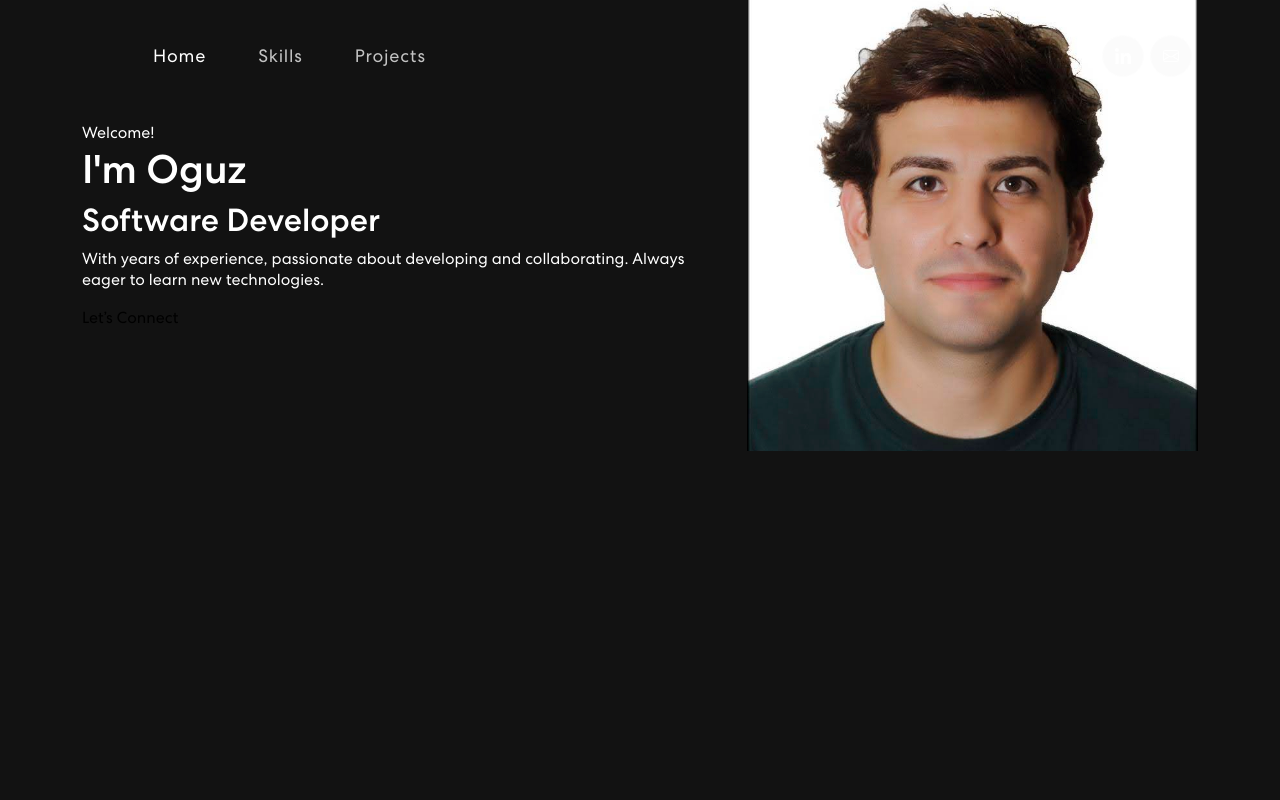
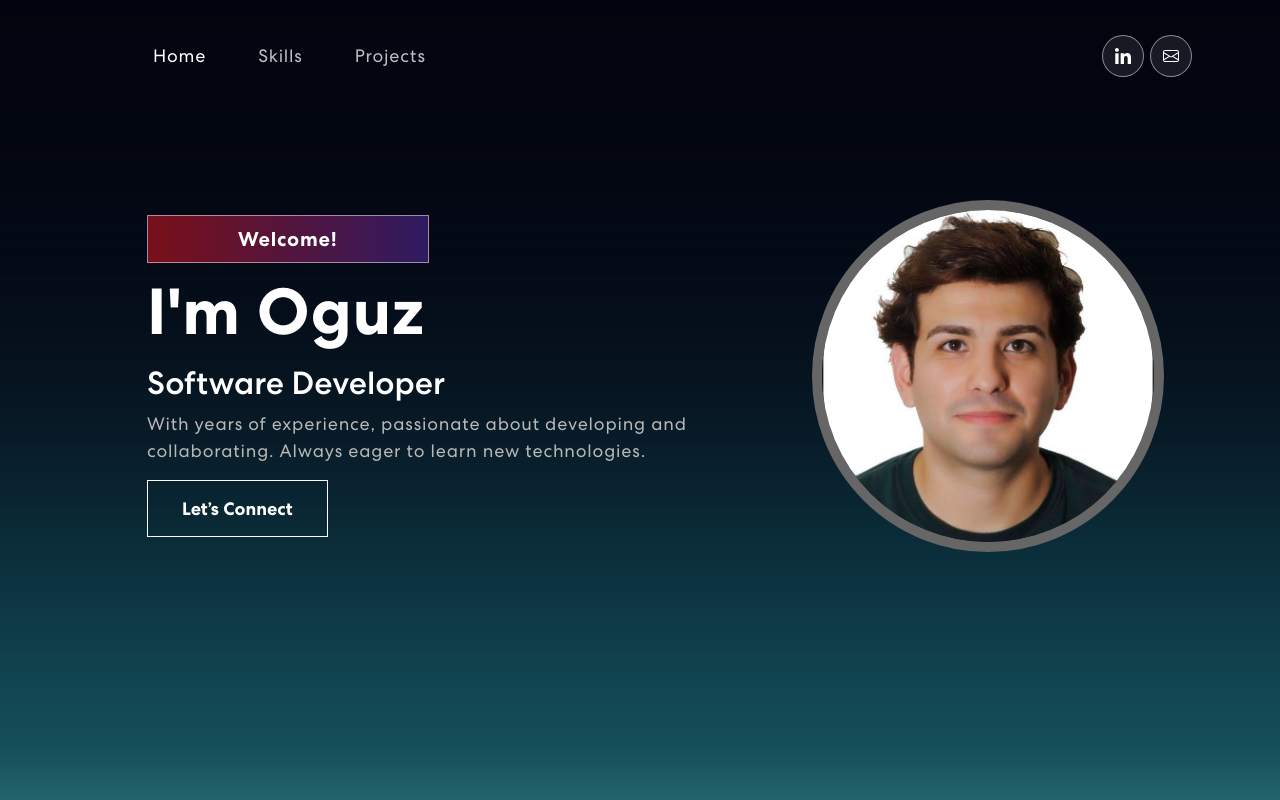
Before and after one commit to okaanyildiz/react-portfolio-app, a React (Create React App) app: page / in a window 1280 px wide. Built offline with nearby package versions, Linux system fonts and the light colour scheme.

Commit message:
Add style to Banner component

```diff
--- a/src/App.css
+++ b/src/App.css
@@ -272,3 +272,119 @@ nav.navbar .navbar-toggler[aria-expanded="true"] .navbar-toggler-icon:before {
 nav.navbar .navbar-toggler[aria-expanded="true"] .navbar-toggler-icon {
     border-color: transparent;
 }
+
+/* BANNER */
+.banner {
+    margin-top: 0;
+    padding: 200px 0 100px 130px;
+    height: 100vh;
+    background-image: url('./assets/img/banner2.webp');
+    background-image: url('./assets/img/banner1.jpeg');
+    background-position: top center;
+    background-size: cover;
+    background-repeat: no-repeat;
+}
+
+.banner .tagline {
+    font-weight: 700;
+    letter-spacing: 0.8px;
+    padding: 8px 90px;
+    background: linear-gradient(90.21deg, rgba(248, 21, 21, 0.5) -5.91%, rgba(74, 47, 189, 0.5) 111.58%);
+    border: 1px solid rgba(255, 255, 255, 0.5);
+    font-size: 20px;
+    margin-bottom: 16px;
+    display: inline-block;
+}
+
+.banner h1 {
+    font-size: 65px;
+    font-weight: 700;
+    letter-spacing: 0.8px;
+    line-height: 1;
+    margin-bottom: 20px;
+    display: block;
+}
+
+.banner p {
+    color: #B8B8B8;
+    font-size: 18px;
+    letter-spacing: 0.8px;
+    line-height: 1.5em;
+    width: 96%;
+}
+
+.banner button {
+    font-weight: 700;
+    color: #fff;
+    border: 1px solid #fff;
+    padding: 16px 34px;
+    font-size: 18px;
+    position: relative;
+    background-color: transparent;
+    transition: 0.3s ease-in-out;
+}
+
+.banner button span {
+    z-index: 1;
+}
+
+.banner button::before {
+    content: "";
+    width: 0%;
+    height: 100%;
+    position: absolute;
+    background-color: #fff;
+    left: 0;
+    top: 0;
+    z-index: -1;
+    transition: 0.3s ease-in-out;
+}
+
+.banner button:hover {
+    color: #121212;
+}
+
+.banner button:hover::before {
+    content: "";
+    width: 100%;
+    height: 100%;
+    position: absolute;
+}
+
+.banner img {
+    border-radius: 50%;
+    border: 10px solid #666;
+    width: 22rem;
+    height: 22rem;
+}
+
+@media only screen and (max-width: 760px) {
+
+    .banner img {
+        margin-top: 1rem;
+        width: 16rem;
+        height: 16rem;
+    }
+}
+
+.banner img:hover {
+    transform: scale(1.1);
+}
+
+@keyframes updown {
+    0% {
+        transform: translateY(-20px);
+    }
+
+    50% {
+        transform: translateY(20px);
+    }
+
+    100% {
+        transform: translateY(-20px);
+    }
+}
+
+.txt-rotate>.wrap {
+    border-right: 0.08em solid #666;
+}
```
